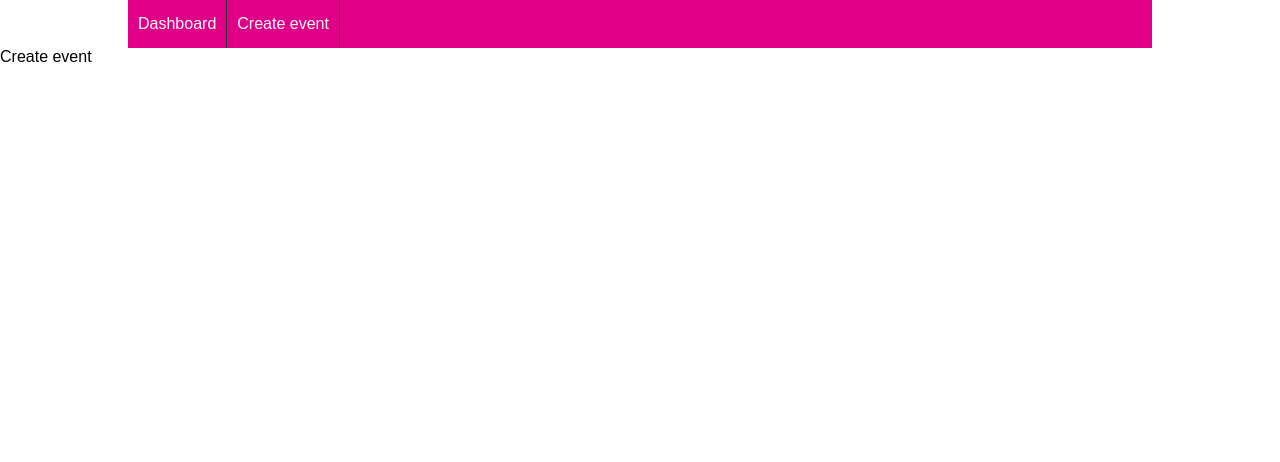
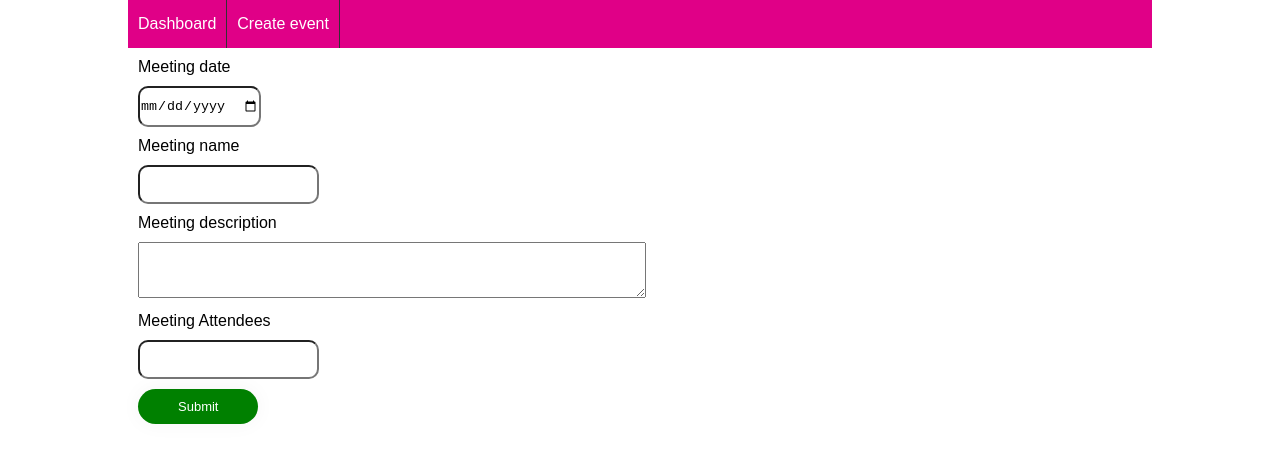
Before and after one commit to mahesh10hegde/eventtracker, a React (Create React App) app: page /createevent in a window 1280 px wide. Shown: the top 462 px of the page. Built offline with nearby package versions, Linux system fonts and the light colour scheme.

Commit message:
event creation form

```diff
--- /dev/null
+++ b/src/assets/css/eventform.css
@@ -0,0 +1,37 @@
+.event-creation-container{
+    width:1024px;
+    margin:0 auto;
+}
+.event-creation-form{
+    width: 100%;
+    margin: 10px 0;
+}
+.label-wrap,.button-wrap{
+    margin: 10px;
+}
+.label-wrap label{
+    display: block;
+    margin:  0 0 10px 0;
+}
+.label-wrap input{
+    padding: 10px 0;
+    border-radius: 10px;
+}
+.label-wrap textarea{
+    width:50%;
+    height: 50px;
+}
+.submit-btn{
+    cursor: pointer;
+    border-radius: 5em;
+    color: #fff;
+    background: green;
+    border: 0;
+    padding-left: 40px;
+    padding-right: 40px;
+    padding-bottom: 10px;
+    padding-top: 10px;
+    margin-left: 0;
+    font-size: 13px;
+    box-shadow: 0 0 20px 1px rgba(0, 0, 0, 0.04);
+}
--- a/src/pages/CreateEvent.js
+++ b/src/pages/CreateEvent.js
@@ -1,6 +1,6 @@
 import React, {Component} from 'react';
 import Header from '../components/header/Header';
-
+import '../../src/assets/css/eventform.css';
 class CreateEvent extends Component{
 
   render(){
@@ -8,7 +8,30 @@ class CreateEvent extends Component{
 
         <div className="event-creation-container">
            <Header></Header>
-           <div className="event-creation-form">Create event</div>
+           <div className="event-creation-form">
+             <form id="eventCreationForm">
+                <div className="label-wrap">
+                  <label>Meeting date</label>
+                  <input type="date"></input>
+                </div>
+                <div className="label-wrap">
+                  <label>Meeting name</label>
+                  <input type="text"></input>
+                </div>
+                <div className="label-wrap">
+                  <label>Meeting description</label>
+                  <textarea type="date"></textarea>
+                </div>
+                <div className="label-wrap">
+                  <label>Meeting Attendees</label>
+                  <input type="email"></input>
+                </div>
+                <div className="button-wrap">
+                  <button className="submit-btn">Submit</button>
+                </div>
+             </form>
+
+           </div>
         </div>
     );
   }
```
